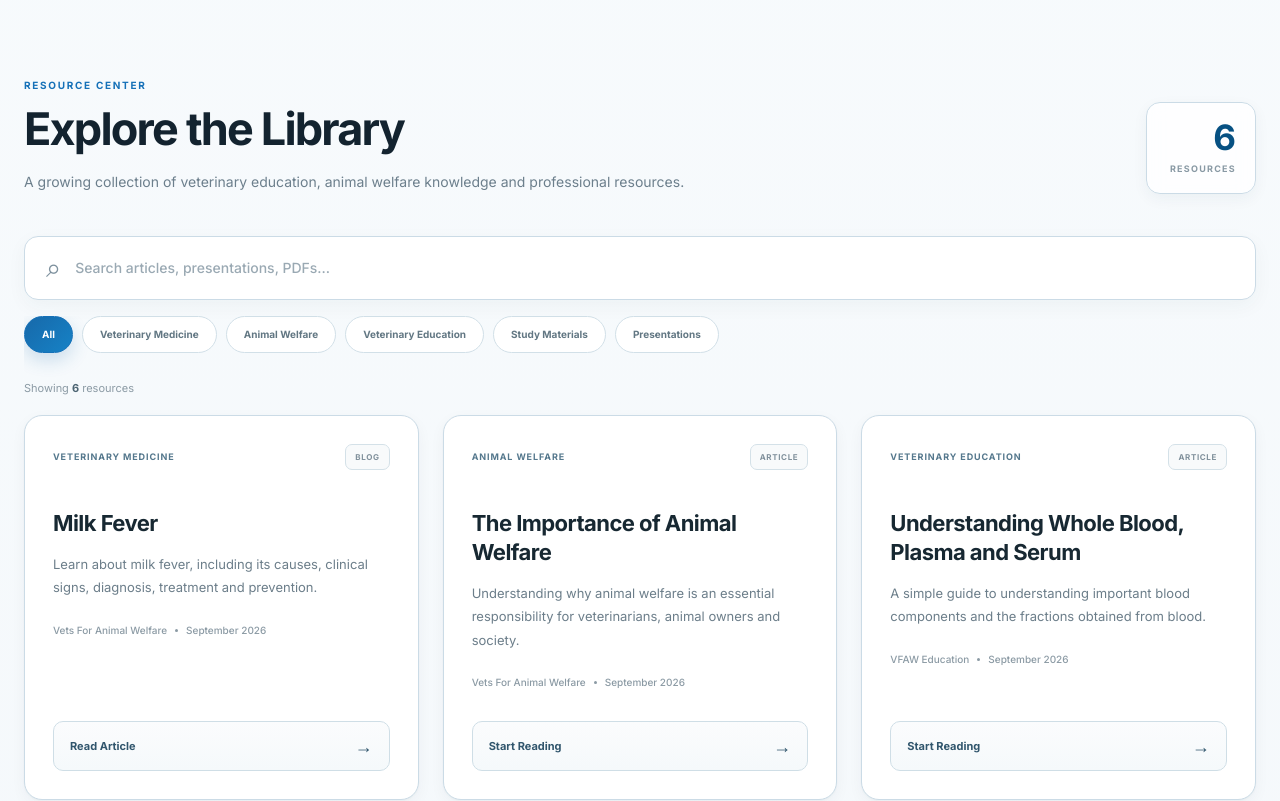
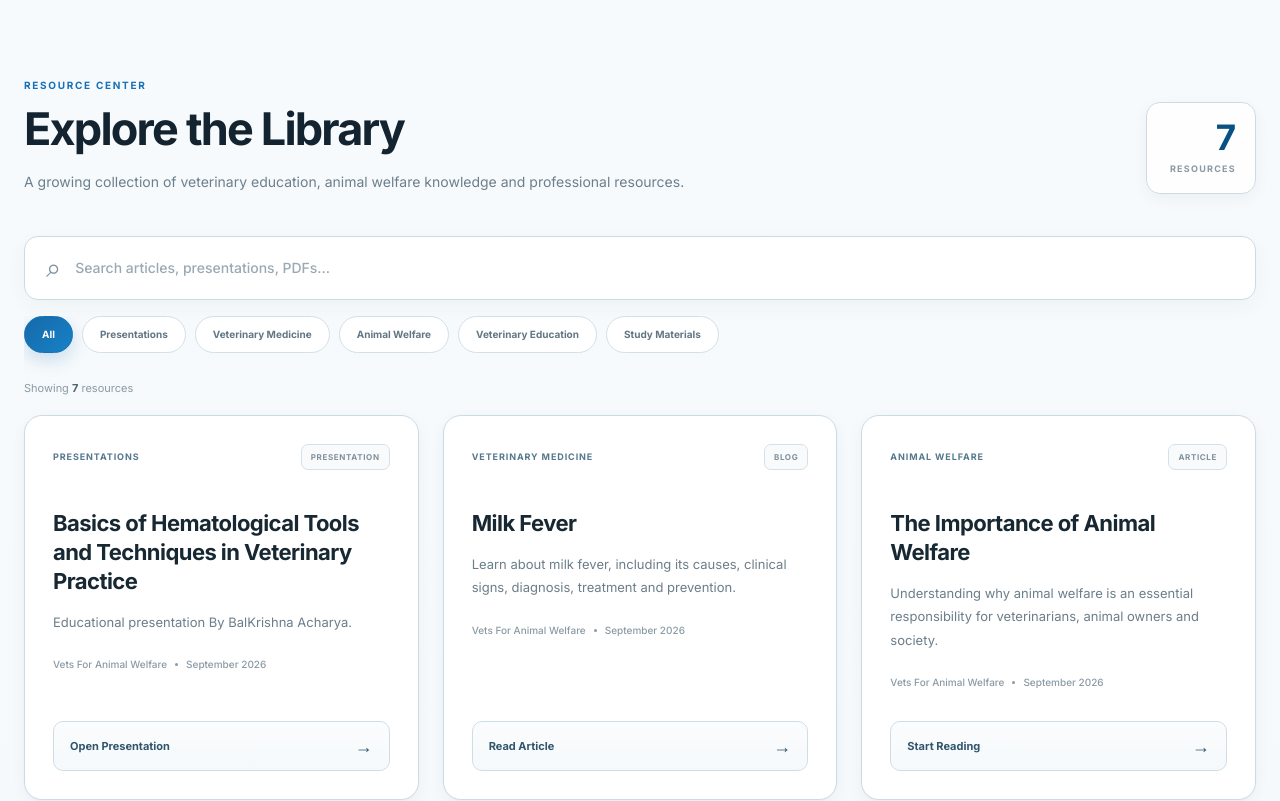
Before and after one commit to VetsForAnimalWelfare/vfaw, a React (Vite) app: page /library in a window 1280 px wide. Shown: the part 560-1361 px from the top of the page. Built offline with nearby package versions, Linux system fonts and the light colour scheme.

Commit message:
Add new presentation resource to Library

```diff
--- a/src/pages/Library.jsx
+++ b/src/pages/Library.jsx
@@ -7,6 +7,21 @@ import "../Library.css";
 
 const resources = [
   {
+  id: 7,
+  type: "pptx",
+  category: "Presentations",
+  title: "Basics of Hematological Tools and  Techniques in Veterinary Practice",
+  excerpt:
+    "Educational presentation By BalKrishna Acharya.",
+  author: "Vets For Animal Welfare",
+  date: "September 2026",
+  readTime: "2 Hours",
+
+  pptxUrl:
+    "https://docs.google.com/presentation/d/13NtC7DuyPTB6Syjx_xUCJLi5c6lykr0G/embed?start=false&loop=false&delayms=0",
+},
+
+   {
     id: 1,
     type: "blogger",
     category: "Veterinary Medicine",
```
